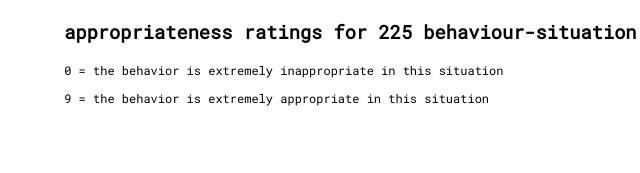
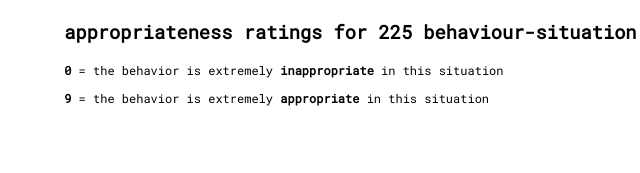
Before and after one commit to jaredrooprai/appropriate-behavior-visualization, a website: page docs/index.html in a window 1280 px wide. Shown: the top 173 px of the page, 7-647 px from the left. Drawn offline with nearby package versions, Linux system fonts and the light colour scheme.

Commit message:
added bold to important text

```diff
--- a/docs/app.js
+++ b/docs/app.js
@@ -1,4 +1,3 @@
-// Pleause don't laugh at my hardcoded checkers. I literally don't know javascirpt and couldn't figure out how to not use them ._.
 (function () {
 
   // import data from json
--- a/docs/index.html
+++ b/docs/index.html
@@ -16,10 +16,10 @@
 <div class = "title">
   <h3>appropriateness ratings for 225 behaviour-situation combinations</h3>
   <p>
-    0 = the behavior is extremely inappropriate in this situation
+    <b>0</b> = the behavior is extremely <b>inappropriate</b> in this situation
   </p>
   <p>
-    9 = the behavior is extremely appropriate in this situation
+    <b>9</b> = the behavior is extremely <b>appropriate</b> in this situation
   </p>
 </div>
 
```
